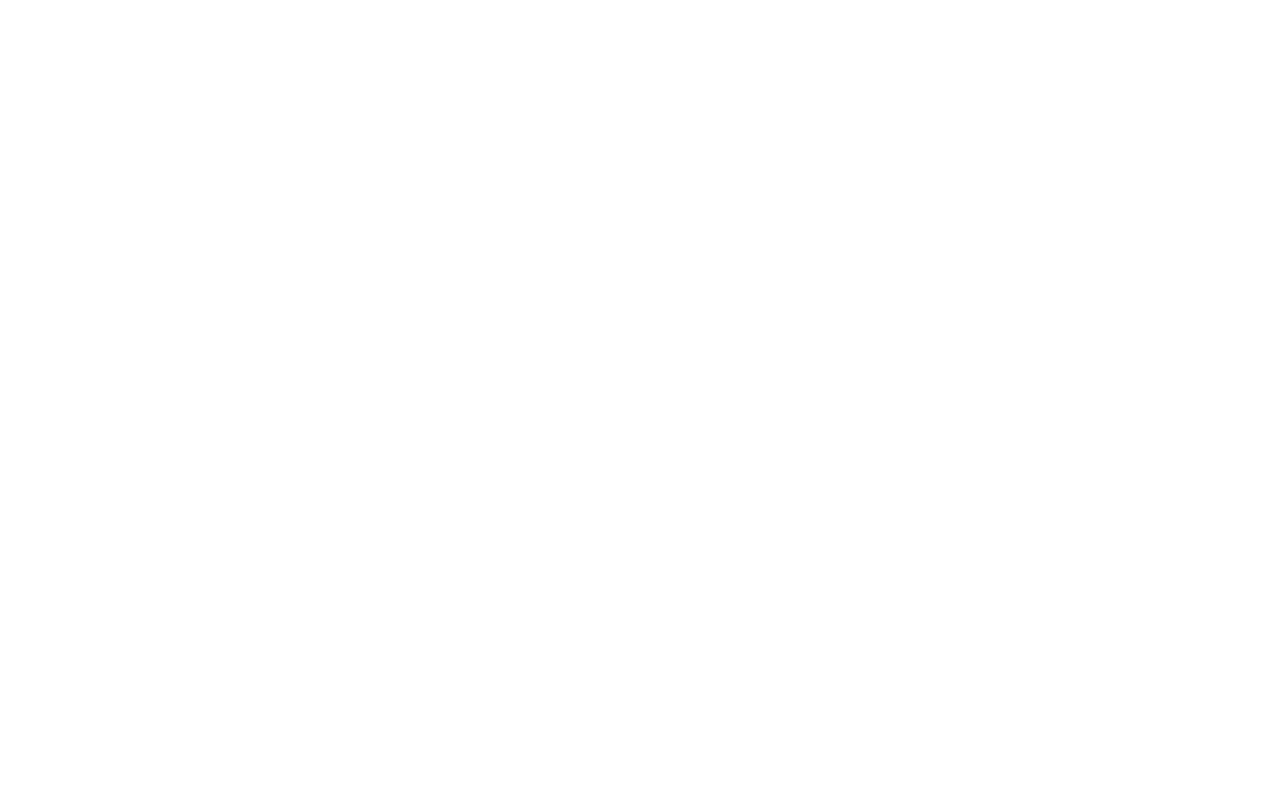
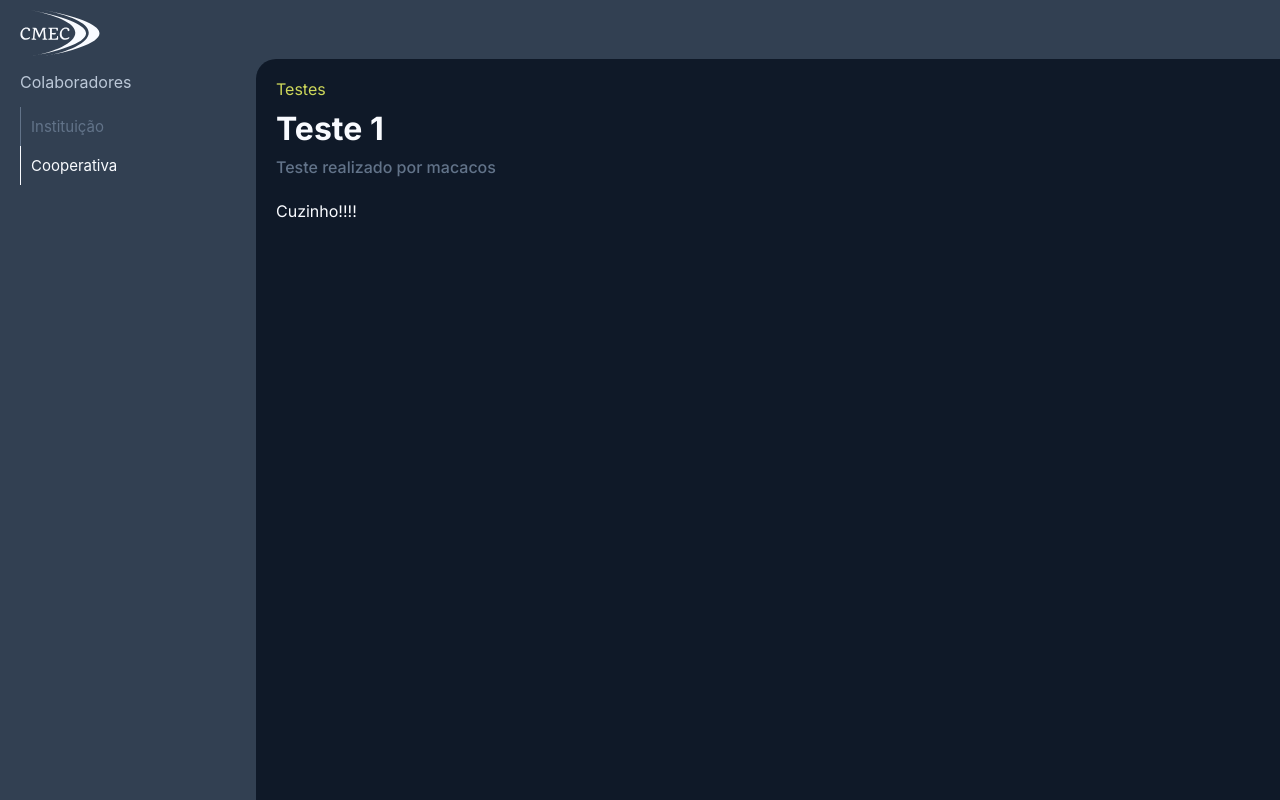
Before and after one commit to uLinck/cmec-project, a React (Create React App) app in the folder Front/: page /modulo/colaboradores/cooperativa in a window 1280 px wide. Before the commit this address had no page. Built offline with nearby package versions, Linux system fonts and the light colour scheme.

Commit message:
feat: criando sidebar colaboradores

```diff
--- a/Front/src/Components/PageLayout/HeaderLayout.tsx
+++ b/Front/src/Components/PageLayout/HeaderLayout.tsx
@@ -1,9 +1,9 @@
 export const HeaderLayout = () => {
   return (
-    <div style={{
-        height: '8%'
-    }}>
-        texte
-    </div>
+    <div
+      style={{
+        height: "8%"
+      }}
+    />
   )
 }
--- a/Front/src/Components/PageLayout/index.tsx
+++ b/Front/src/Components/PageLayout/index.tsx
@@ -10,6 +10,7 @@ export const PageLayout = () => {
       style={{
         display: "flex",
         backgroundColor: colors.neutral60,
+        height: '100vh'
       }}
     >
       <Sidebar />
--- /dev/null
+++ b/Front/src/Components/Sidebar/Item.tsx
@@ -0,0 +1,28 @@
+import { Link } from "react-router-dom"
+import colors from "../../Styles/colors"
+import { TRoutes } from "./routes"
+
+type TItem = {
+  item: TRoutes
+  active: boolean
+}
+
+export const Item = ({ item, active }: TItem) => {
+  return (
+    <Link
+      style={{
+        listStyle: "none",
+        borderLeft: `1px solid ${active ? colors.neutral0 : colors.neutral40}`,
+        color: active ? colors.neutral0 : colors.neutral40,
+        cursor: "pointer",
+        padding: "10px 10px",
+        textDecoration: "none",
+        fontSize: "15px",
+        transition: "all 0.3s"
+      }}
+      to={item.value}
+    >
+      {item.name}
+    </Link>
+  )
+}
--- a/Front/src/Components/Sidebar/index.tsx
+++ b/Front/src/Components/Sidebar/index.tsx
@@ -1,14 +1,65 @@
-import React from 'react'
-import colors from '../../Styles/colors'
+import colors from "../../Styles/colors"
+import logo from "../../Assets/Imgs/LogoWhiteM.svg"
+import { useLocation } from "react-router-dom"
+import { routesColab } from "./routes"
+import { Item } from "./Item"
 
 export const Sidebar = () => {
+  const location = useLocation()
+
+  const [, , moduloNome, moduloValor] = location.pathname.split("/")
+
   return (
-    <div style={{
-        width: '10%',
+    <div
+      style={{
+        width: "25%",
         backgroundColor: colors.neutral60
-    }}>
-
-       já era hora (singed)
+      }}
+    >
+      <div
+        style={{
+          display: "flex",
+          flexDirection: "column",
+          marginLeft: "20px",
+          marginTop: "10px"
+        }}
+      >
+        <img src={logo} alt="Logo" width={80} />
+        <span
+          style={{
+            color: colors.neutral10,
+            marginTop: 15,
+            marginBottom: 15,
+            textTransform: "capitalize",
+            fontSize: "16px"
+          }}
+        >
+          {moduloNome}
+        </span>
+        <ul
+          style={{
+            listStyle: "none",
+            margin: 0,
+            padding: 0,
+            display: "flex",
+            flexDirection: "column"
+          }}
+        >
+          {moduloNome === "colaboradores" ? (
+            routesColab.map(item => (
+              <Item
+                item={{
+                  name: item.name,
+                  value: `${moduloNome}/${item.value}`
+                }}
+                active={item.value === moduloValor}
+              />
+            ))
+          ) : (
+            <div>colocar itens do calendario</div>
+          )}
+        </ul>
+      </div>
     </div>
   )
 }
--- /dev/null
+++ b/Front/src/Components/Sidebar/routes.ts
@@ -0,0 +1,17 @@
+export type TRoutes = {
+  name: string
+  value: string
+}
+
+const routesColab: TRoutes[] = [
+  {
+    name: "Instituição",
+    value: "instituicao"
+  },
+  {
+    name: "Cooperativa",
+    value: "cooperativa"
+  }
+]
+
+export { routesColab }
--- a/Front/src/Pages/modulos/Cooperativa/index.tsx
+++ b/Front/src/Pages/modulos/Cooperativa/index.tsx
@@ -1,7 +1,18 @@
+import Doc from "../../Templates/DocTemplate"
+import { Box } from "@mui/material"
+
 const Cooperativa = () => {
-    <div>
-        algo vai ter aqui tlg
-    </div>
+  return (
+    <Box sx={{ height: "100vh", width: "80vw", maxWidth: "100vw" }}>
+      <Doc
+        category="Testes"
+        title="Teste 1"
+        description="Teste realizado por macacos"
+      >
+        <Box>Cuzinho!!!!</Box>
+      </Doc>
+    </Box>
+  )
 }
 
-export default Cooperativa;
+export default Cooperativa
--- a/Front/src/Pages/modulos/Instituicao/index.tsx
+++ b/Front/src/Pages/modulos/Instituicao/index.tsx
@@ -3,7 +3,7 @@ import { Box } from "@mui/material";
 
 const Instituicao = () => {
   return (
-    <Box sx={{ height: "100vh", width: "90vw", maxWidth: "100vw" }}>
+    <Box sx={{ height: "100vh", width: "80vw", maxWidth: "100vw" }}>
       <Doc
         category="Testes"
         title="Teste 1"
--- a/Front/src/router.tsx
+++ b/Front/src/router.tsx
@@ -1,9 +1,10 @@
-import { BrowserRouter, Route, Routes } from "react-router-dom";
-import "./App.css";
+import { BrowserRouter, Route, Routes } from "react-router-dom"
+import "./App.css"
 
-import Home from "./Pages/Home";
-import { PageLayout } from "./Components/PageLayout";
-import Instituicao from "./Pages/modulos/Instituicao";
+import Home from "./Pages/Home"
+import { PageLayout } from "./Components/PageLayout"
+import Instituicao from "./Pages/modulos/Instituicao"
+import Cooperativa from "./Pages/modulos/Cooperativa"
 
 function App() {
   return (
@@ -11,11 +12,12 @@ function App() {
       <Routes>
         <Route path="/" element={<Home />} />
         <Route path="/modulo" element={<PageLayout />}>
-          <Route path="instituicao" element={<Instituicao />} />
+          <Route path="colaboradores/instituicao" element={<Instituicao />} />
+          <Route path="colaboradores/cooperativa" element={<Cooperativa />} />
         </Route>
       </Routes>
     </BrowserRouter>
-  );
+  )
 }
 
-export default App;
+export default App
```
